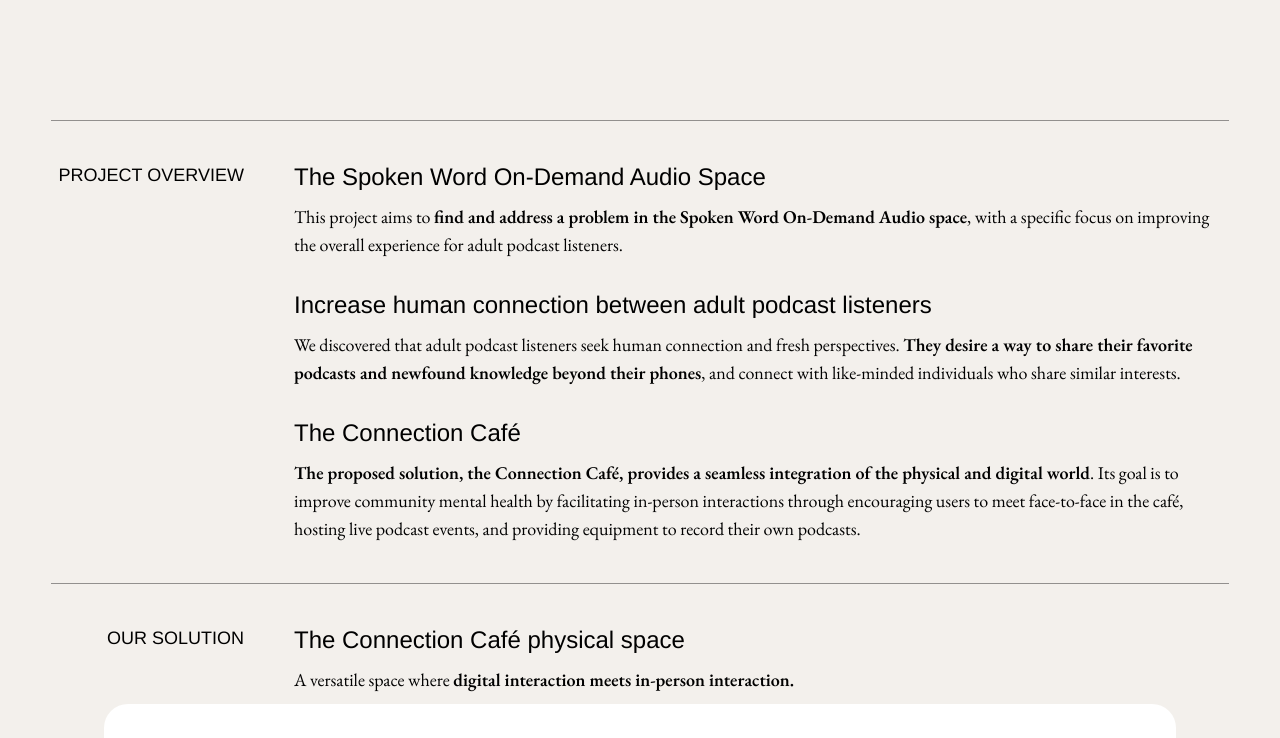
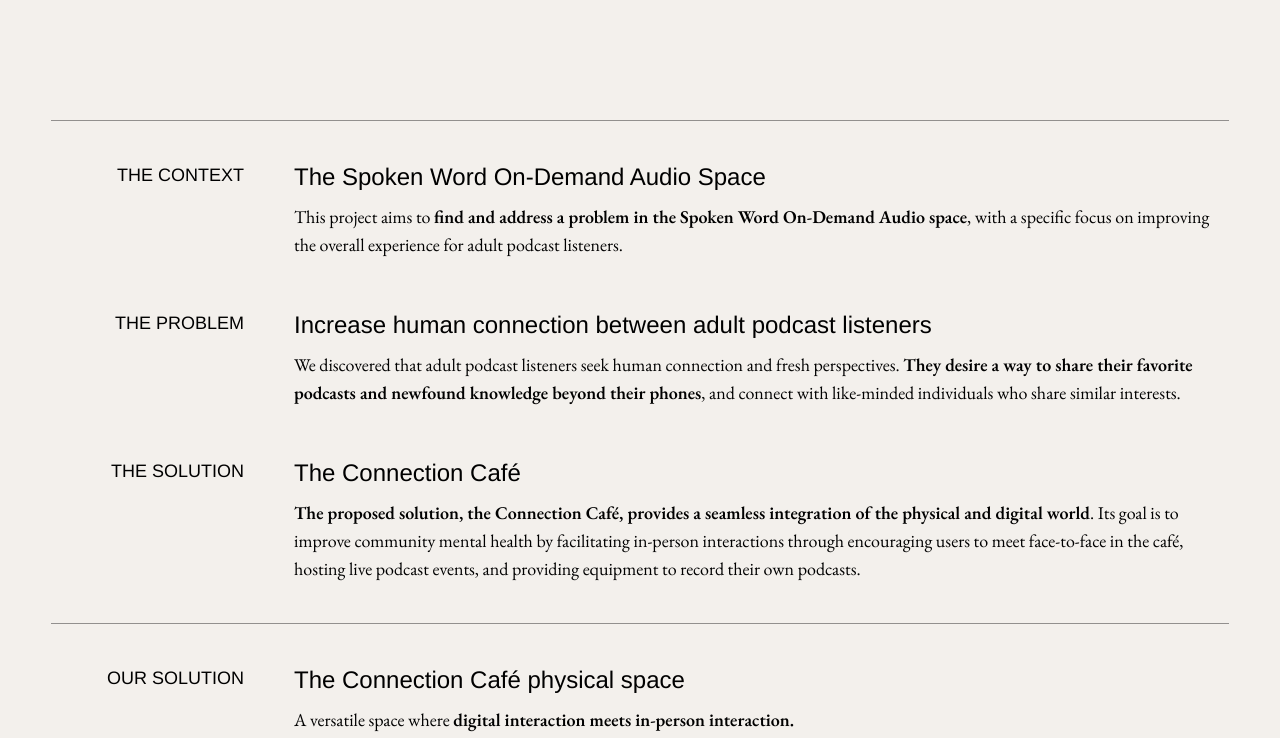
Before and after one commit to agabra23/aleynna-portfolio, a React (Vite) app: page /connection-cafe in a window 1280 px wide. Shown: the part 635-1373 px from the top of the page. Built offline with nearby package versions, Linux system fonts and the light colour scheme.

Commit message:
Change Cafe Project overview section

```diff
--- a/src/pages/Cafe.jsx
+++ b/src/pages/Cafe.jsx
@@ -167,10 +167,9 @@ const Cafe = () => {
       <Section>
         <div className="md:grid md:grid-cols-[180px_1fr_1fr] md:gap-x-[50px]">
           <h6 className="md:justify-self-end uppercase md:text-right font-thin font-helvetica text-[16px] md:text-lg md:w-max mb-[10px] md:mb-0">
-            Project Overview
+            The Context
           </h6>
-          <div className="flex flex-col gap-[30px] col-span-2">
-            <div>
+          <div className="col-span-2 mb-[50px]">
             <h4 className="font-helvetica font-normal text-xl md:text-2xl mb-[10px]">
               The Spoken Word On-Demand Audio Space
             </h4>
@@ -184,7 +183,10 @@ const Cafe = () => {
               adult podcast listeners.
             </p>
           </div>
-            <div>
+          <h6 className="md:justify-self-end uppercase md:text-right font-thin font-helvetica text-[16px] md:text-lg md:w-max mb-[10px] md:mb-0">
+            The Problem
+          </h6>
+          <div className="col-span-2 mb-[50px]">
             <h4 className="font-helvetica font-normal text-xl md:text-2xl mb-[10px]">
               Increase human connection between adult podcast listeners
             </h4>
@@ -192,28 +194,30 @@ const Cafe = () => {
               We discovered that adult podcast listeners seek human connection
               and fresh perspectives.{" "}
               <span className="font-semibold">
-                  They desire a way to share their favorite podcasts and
-                  newfound knowledge beyond their phones
+                They desire a way to share their favorite podcasts and newfound
+                knowledge beyond their phones
               </span>
               , and connect with like-minded individuals who share similar
               interests.
             </p>
           </div>
-            <div>
+          <h6 className="md:justify-self-end uppercase md:text-right font-thin font-helvetica text-[16px] md:text-lg md:w-max mb-[10px] md:mb-0">
+            The Solution
+          </h6>
+          <div className="col-span-2">
             <h4 className="font-helvetica font-normal text-xl md:text-2xl mb-[10px]">
               The Connection Café
             </h4>
             <p className="text-[16px] font-thin md:text-lg">
               <span className="font-semibold">
-                  The proposed solution, the Connection Café, provides a
-                  seamless integration of the physical and digital world
+                The proposed solution, the Connection Café, provides a seamless
+                integration of the physical and digital world
               </span>
               . Its goal is to improve community mental health by facilitating
               in-person interactions through encouraging users to meet
               face-to-face in the café, hosting live podcast events, and
               providing equipment to record their own podcasts.
             </p>
-            </div>
           </div>
         </div>
       </Section>
```
Lines whose indentation alone changed are shown as unchanged.
